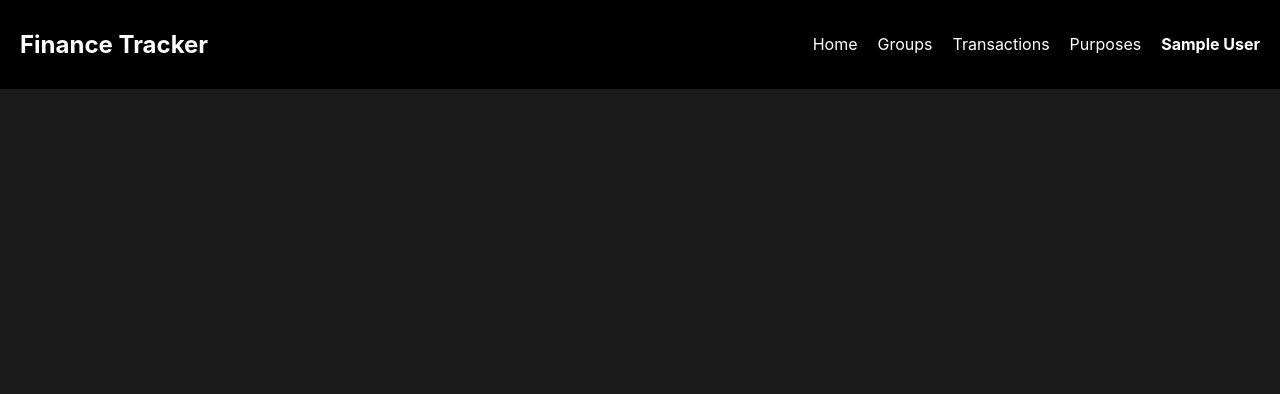
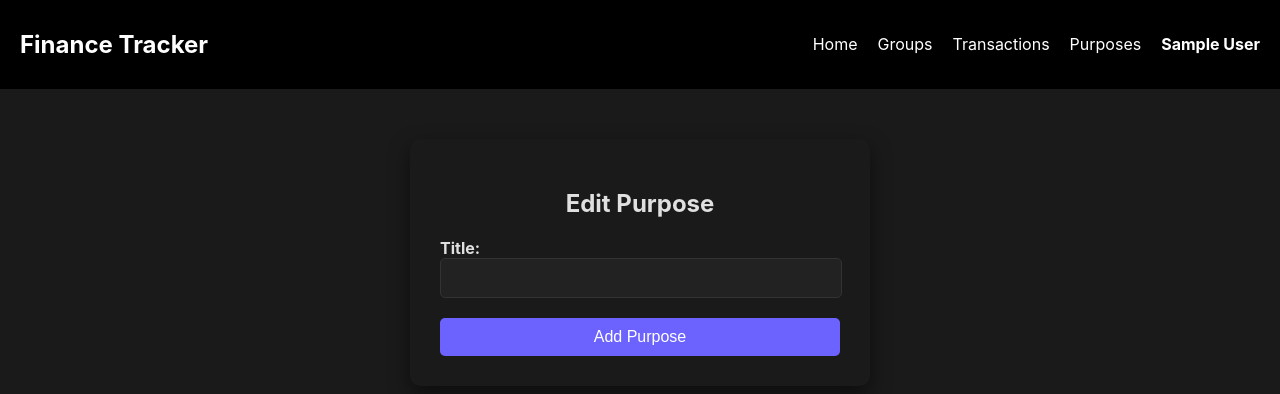
Before and after one commit to Mar88888888/finance-tracker, a React (Create React App) app in the folder Client/: page /purposes/edit/1 in a window 1280 px wide. Shown: the top 394 px of the page. Built offline with nearby package versions, Linux system fonts and the light colour scheme; no server answers; sample sign-in values are in the browser's storage.

Commit message:
Editing purposes page created

```diff
--- a/Client/src/App.js
+++ b/Client/src/App.js
@@ -16,6 +16,7 @@ import TransactionsPage from './pages/TransactionsPage';
 import AddTransaction from './pages/AddTransaction';
 import PurposesPage from './pages/PurposesPage';
 import AddPurpose from './pages/AddPurpose';
+import EditPurpose from './pages/EditPurpose';
 
 const App = () => {
     return (
@@ -31,6 +32,7 @@ const App = () => {
                     <Route path="/transactions/add" element={<PrivateRoute><AddTransaction /></PrivateRoute>} />
                     <Route path="/purposes" element={<PrivateRoute><PurposesPage /></PrivateRoute>} />
                     <Route path="/purposes/add" element={<PrivateRoute><AddPurpose /></PrivateRoute>} />
+                    <Route path="/purposes/edit/:purposeId" element={<PrivateRoute><EditPurpose /></PrivateRoute>} />
                     <Route path="/groups" element={<PrivateRoute><GroupsPage /></PrivateRoute>} />
                     <Route path="/new-group" element={<PrivateRoute><CreateGroupPage /></PrivateRoute>} />
                     <Route path="/groups/:groupId" element={<PrivateRoute><GroupDetailPage /></PrivateRoute>} />
--- a/Client/src/components/PurposeItem.jsx
+++ b/Client/src/components/PurposeItem.jsx
@@ -25,11 +25,16 @@ const PurposeItem = ({ purpose, groupId, setPurposes, purposes, isOwner }) => {
     }
   }
 
+  const handleEditPurpose = async () => {
+    navigate(`/purposes/edit/${purpose.id}`);
+  }
+
   return (
     <div className="purpose-item">
       <div className='category-container'>{purpose.category}</div>
       {isOwner && (
         <div className='btn-container'>
+          <button onClick={handleEditPurpose} className='create-btn'>Edit</button>
           <button onClick={handleDeletePurpose} className='create-btn'>Delete</button>
         </div>
       )}
--- /dev/null
+++ b/Client/src/pages/EditPurpose.jsx
@@ -0,0 +1,57 @@
+import React, { useState, useContext } from 'react';
+import { useNavigate } from 'react-router-dom';
+import API from "../services/AxiosInstance";
+import { AuthContext } from '../context/AuthContext';
+import '../styles/AddTransaction.css';
+
+const AddPurpose = () => {
+  const { authToken } = useContext(AuthContext);
+  const [form, setForm] = useState({ category: "", type: false });
+  const [error, setError] = useState(null);
+  const navigate = useNavigate();
+
+  const handleInputChange = (e) => {
+    const { name, value } = e.target;
+    setForm((prev) => ({ ...prev, [name]: value }));
+  };
+
+  const handleSubmit = async (e) => {
+    e.preventDefault();
+    try {
+      const response = await API.patch('/purposes',
+        form,
+        {
+          headers: { Authorization: `Bearer ${authToken}` },
+        }
+      );
+      if (response.status === 201) {
+        navigate('/purposes');
+      }
+    } catch (err) {
+      setError(err.response?.data?.message || 'Failed to add transaction');
+    }
+  };
+
+
+  return (
+    <div className="add-transaction-container">
+      <h2>Edit Purpose</h2>
+      <form onSubmit={handleSubmit}>
+        <label>
+          Title:
+          <input
+            type="text"
+            name="category"
+            value={form.category}
+            onChange={handleInputChange}
+            required
+          />
+        </label>
+        {error && <p className="error-message">{error}</p>}
+        <button type="submit">Add Purpose</button>
+      </form>
+    </div>
+  );
+};
+
+export default AddPurpose;
--- a/Client/src/styles/GroupDetailPage.css
+++ b/Client/src/styles/GroupDetailPage.css
@@ -92,17 +92,19 @@
 }
 
 .create-btn {
+  display: block;
   padding: 10px 20px;
   background-color: #6C63FF;
   color: #fff;
   border: none;
   border-radius: 5px;
-  font-size: 16px;
+  font-size: 18px;
   cursor: pointer;
   transition: background-color 0.3s ease;
+  min-width: 90px;
   width: fit-content;
   margin: 20px auto;
-  display: block;
+  text-align: center;
 }
 
 .create-btn:hover {
--- a/Client/src/styles/PurposeItem.css
+++ b/Client/src/styles/PurposeItem.css
@@ -20,13 +20,13 @@
   gap: 10px;
 }
 
-.btn-container .create-btn {
+/* .btn-container .create-btn {
   display: flex;
   flex-direction: row-reverse;
   gap: 10px;
   margin-left: auto;
   margin-right: 10px;
-}
+} */
 
 .purpose-item:nth-child(odd) {
   background-color: #1a1a1a;
```
Also changed, not shown: 1 other file (tests, documents, lock files or other folders).
